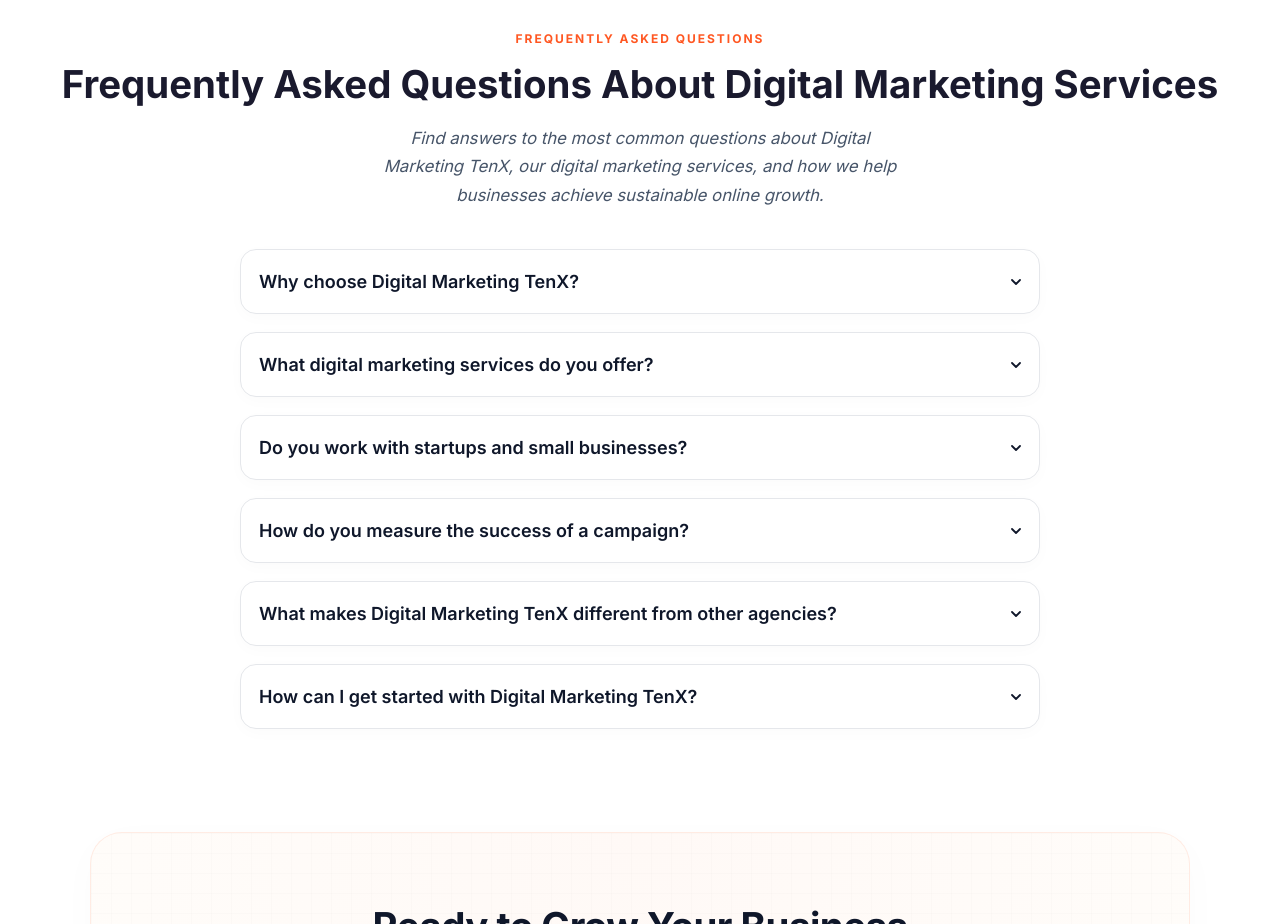
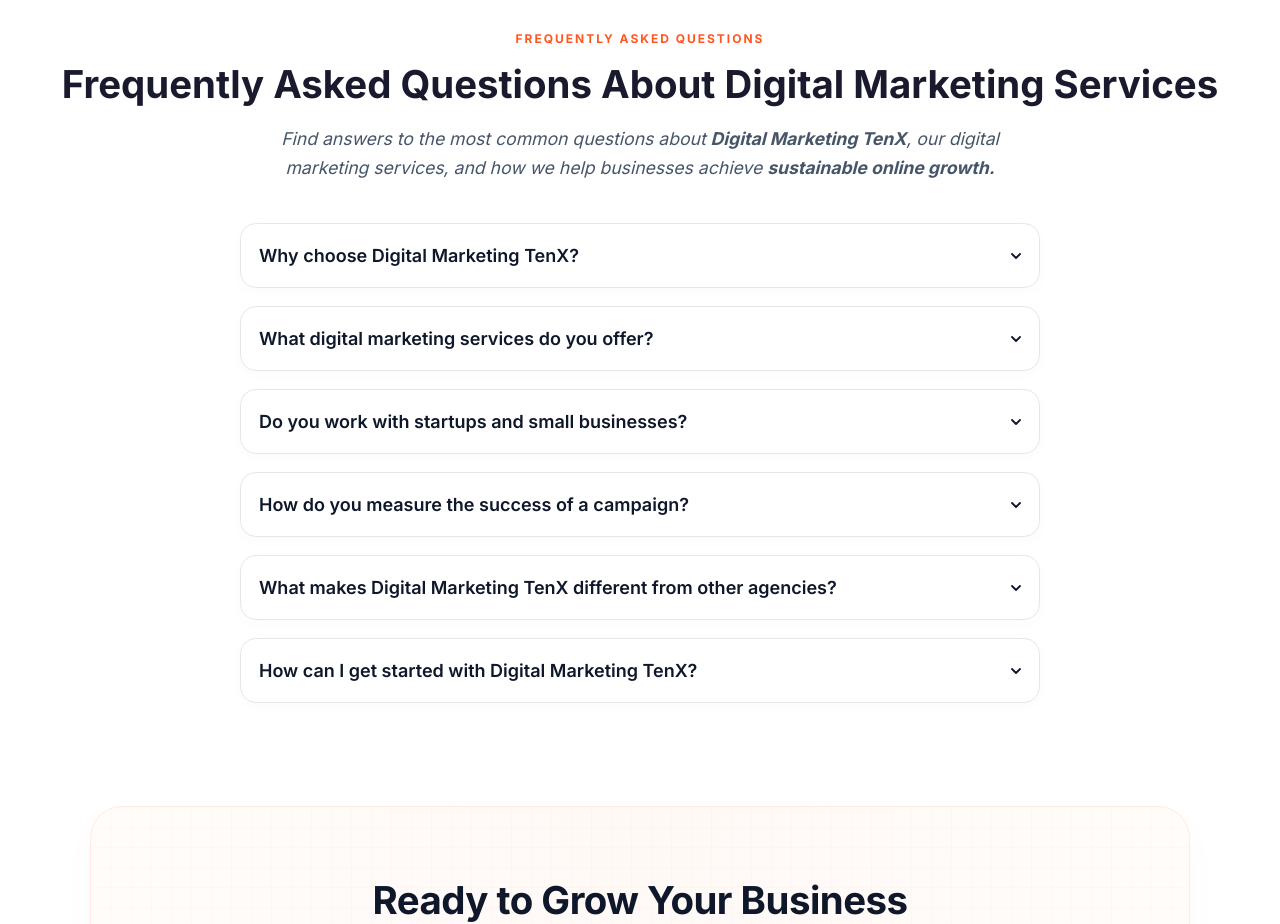
Before and after one commit to Srinivasaraot20/tenx, a Next.js app: page /about-us in a window 1280 px wide. Shown: the part 7040-7964 px from the top of the page. Built offline with nearby package versions, Linux system fonts and the light colour scheme; no server answers.

Commit message:
Format FAQ description paragraph to 2 lines with bold text

```diff
--- a/src/app/about-us/page.js
+++ b/src/app/about-us/page.js
@@ -450,8 +450,8 @@ export default function AboutUsPage() {
           <div className="sec-header">
             <span className="eyebrow">FREQUENTLY ASKED QUESTIONS</span>
             <h2>Frequently Asked Questions About Digital Marketing Services</h2>
-            <p style={{color: "#475569", fontSize: "1.05rem", lineHeight: "1.7"}}>
-              Find answers to the most common questions about Digital Marketing TenX, our digital marketing services, and how we help businesses achieve sustainable online growth.
+            <p style={{ maxWidth: "750px", margin: "0 auto", color: "#475569", fontSize: "1.1rem", lineHeight: "1.7" }}>
+              Find answers to the most common questions about <strong>Digital Marketing TenX</strong>, our digital marketing services, and how we help businesses achieve <strong>sustainable online growth.</strong>
             </p>
           </div>
           <div className="seo-faq-accordion" style={{maxWidth: "800px", margin: "0 auto"}}>
```
